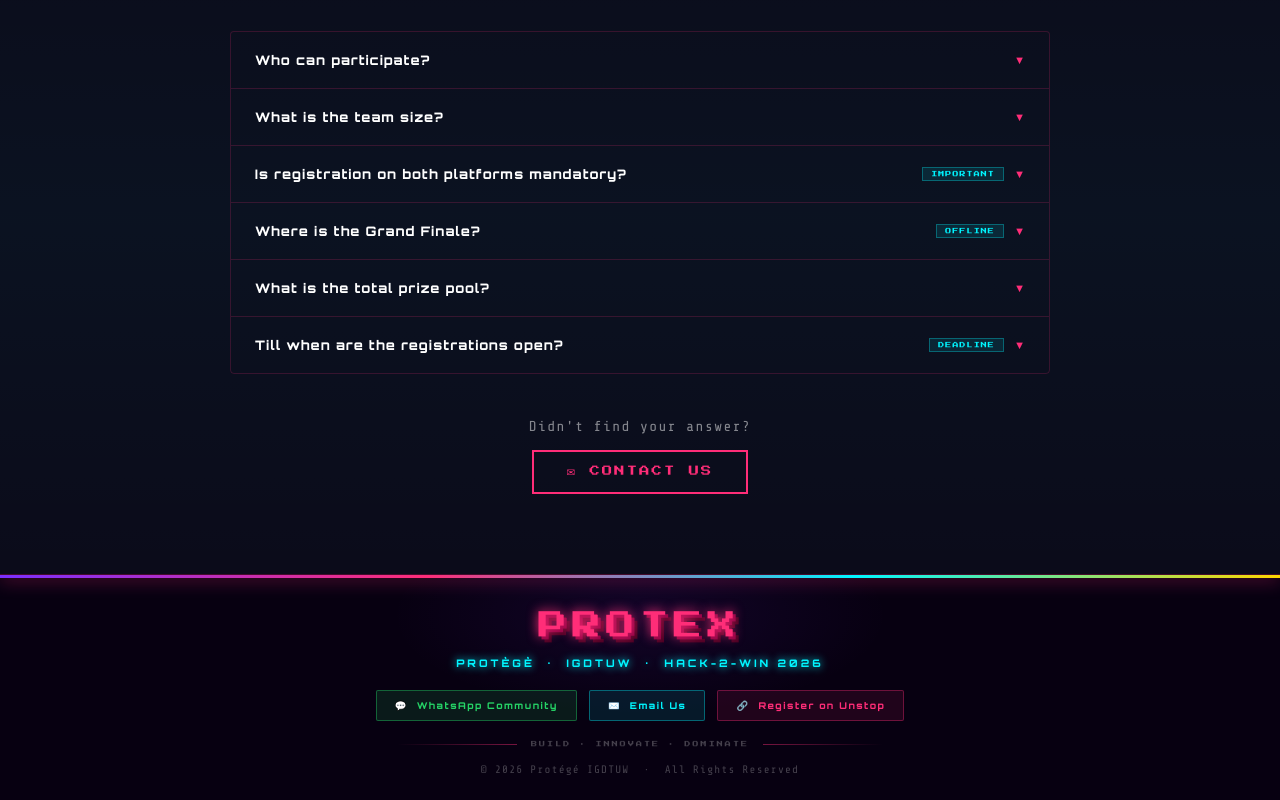
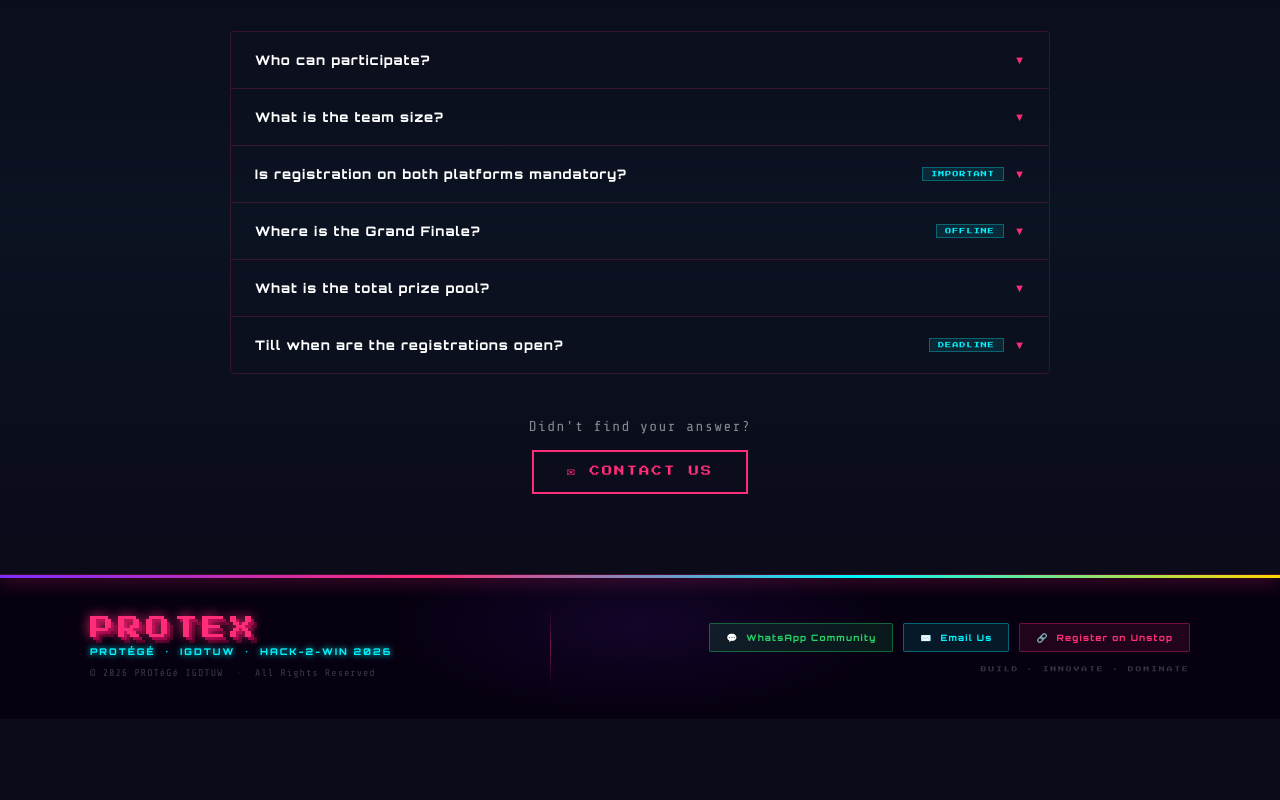
Before and after one commit to Ann3e/PROTEX-HACKATHON, a React app: page / in a window 1280 px wide. Shown: the part 2964-3764 px from the top of the page. After the commit the page ends 3683 px from the top, so only its background shows below. Built offline with nearby package versions, Linux system fonts and the light colour scheme; the HTML template or start-up script is replaced by a standard one.

Commit message:
split footer into left-right layout

```diff
--- a/src/sections/Footer/Footer.css
+++ b/src/sections/Footer/Footer.css
@@ -5,7 +5,6 @@
   background: rgba(8, 0, 18, 0.97);
   border-top: 1px solid rgba(255, 45, 120, 0.25);
   overflow: hidden;
-  text-align: center;
 }
 
 /* top rainbow accent bar */
@@ -20,69 +19,102 @@
 /* background orb */
 .ft-orb {
   position: absolute;
-  top: -60px; left: 50%;
+  top: -40px; left: 50%;
   transform: translateX(-50%);
-  width: 500px; height: 200px;
+  width: 500px; height: 180px;
   background: radial-gradient(ellipse at center, rgba(123, 47, 255, 0.1) 0%, transparent 70%);
   pointer-events: none;
 }
 
+/* ── Main row — left + right ── */
 .ft-inner {
   position: relative;
   z-index: 1;
   max-width: 1100px;
   margin: 0 auto;
-  padding: 36px 32px 24px;
+  padding: 32px 48px;
+  display: flex;
+  flex-direction: row;
+  align-items: center;
+  justify-content: space-between;
+  gap: 32px;
+}
+
+/* ── LEFT ── */
+.ft-left {
   display: flex;
   flex-direction: column;
-  align-items: center;
-  gap: 16px;
+  align-items: flex-start;
+  gap: 6px;
 }
 
-/* ── Logo ── */
 .ft-logo {
   font-family: 'Press Start 2P', monospace;
-  font-size: clamp(1.2rem, 3vw, 1.8rem);
+  font-size: clamp(1rem, 2.5vw, 1.5rem);
   color: var(--pink);
   text-shadow:
     0 0 12px var(--pink),
     3px 3px 0 #8b0042,
     6px 6px 0 #4a0022;
-  letter-spacing: 5px;
+  letter-spacing: 4px;
 }
 
 .ft-org {
   font-family: 'Orbitron', sans-serif;
-  font-size: 0.65rem;
+  font-size: 0.58rem;
   font-weight: 700;
   color: var(--cyan);
-  letter-spacing: 3px;
-  text-shadow: 0 0 8px var(--cyan);
+  letter-spacing: 2px;
+  text-shadow: 0 0 6px var(--cyan);
 }
 
-/* ── CTA buttons ── */
+.ft-copy {
+  font-family: 'Share Tech Mono', monospace;
+  font-size: 0.62rem;
+  color: rgba(255, 255, 255, 0.22);
+  letter-spacing: 1px;
+  margin: 4px 0 0;
+}
+
+/* ── Vertical divider ── */
+.ft-vdivider {
+  width: 1px;
+  height: 80px;
+  background: linear-gradient(180deg, transparent, rgba(255, 45, 120, 0.4), transparent);
+  flex-shrink: 0;
+}
+
+/* ── RIGHT ── */
+.ft-right {
+  display: flex;
+  flex-direction: column;
+  align-items: flex-end;
+  gap: 14px;
+}
+
+/* CTA buttons */
 .ft-ctas {
   display: flex;
   flex-wrap: wrap;
-  justify-content: center;
-  gap: 12px;
-  margin: 4px 0;
+  justify-content: flex-end;
+  gap: 10px;
 }
 
 .ft-btn {
   display: inline-flex;
   align-items: center;
-  gap: 8px;
+  gap: 7px;
   font-family: 'Orbitron', sans-serif;
-  font-size: 0.58rem;
+  font-size: 0.55rem;
   font-weight: 700;
-  letter-spacing: 1.5px;
-  padding: 9px 18px;
+  letter-spacing: 1.2px;
+  padding: 8px 16px;
   text-decoration: none;
   border-radius: 2px;
   position: relative;
   overflow: hidden;
   transition: transform 0.18s, box-shadow 0.18s;
+  white-space: nowrap;
 }
 .ft-btn::before {
   content: '';
@@ -99,62 +131,44 @@
   border: 1px solid rgba(37, 211, 102, 0.4);
   color: #25d366;
 }
-.ft-btn--wa:hover { box-shadow: 0 0 20px rgba(37, 211, 102, 0.3); }
+.ft-btn--wa:hover { box-shadow: 0 0 16px rgba(37, 211, 102, 0.3); }
 
 .ft-btn--mail {
   background: rgba(0, 245, 255, 0.1);
   border: 1px solid rgba(0, 245, 255, 0.35);
   color: var(--cyan);
 }
-.ft-btn--mail:hover { box-shadow: 0 0 20px rgba(0, 245, 255, 0.25); }
+.ft-btn--mail:hover { box-shadow: 0 0 16px rgba(0, 245, 255, 0.25); }
 
 .ft-btn--register {
   background: rgba(255, 45, 120, 0.1);
   border: 1px solid rgba(255, 45, 120, 0.35);
   color: var(--pink);
 }
-.ft-btn--register:hover { box-shadow: 0 0 20px rgba(255, 45, 120, 0.25); }
+.ft-btn--register:hover { box-shadow: 0 0 16px rgba(255, 45, 120, 0.25); }
 
-/* ── Divider ── */
-.ft-divider {
-  display: flex;
-  align-items: center;
-  justify-content: center;
-  gap: 14px;
-  width: 100%;
-}
-
-.ft-divider-line {
-  flex: 1;
-  max-width: 120px;
-  height: 1px;
-  background: linear-gradient(90deg, transparent, rgba(255, 45, 120, 0.45));
-}
-.ft-divider-line--right {
-  background: linear-gradient(90deg, rgba(255, 45, 120, 0.45), transparent);
-}
-
-.ft-divider-label {
+/* tagline */
+.ft-tagline {
   font-family: 'Press Start 2P', monospace;
-  font-size: 0.38rem;
-  color: rgba(255, 255, 255, 0.25);
+  font-size: 0.36rem;
+  color: rgba(255, 255, 255, 0.2);
   letter-spacing: 2px;
-  white-space: nowrap;
-}
-
-/* ── Copyright ── */
-.ft-copy {
-  font-family: 'Share Tech Mono', monospace;
-  font-size: 0.68rem;
-  color: rgba(255, 255, 255, 0.25);
-  letter-spacing: 1.2px;
   margin: 0;
 }
 
-/* ── Responsive ── */
-@media (max-width: 640px) {
-  .ft-inner { padding: 28px 20px 20px; gap: 14px; }
-  .ft-logo { font-size: 1.2rem; letter-spacing: 3px; }
-  .ft-ctas { gap: 8px; }
-  .ft-btn { font-size: 0.52rem; padding: 8px 12px; }
+/* ── Responsive — stack on mobile ── */
+@media (max-width: 700px) {
+  .ft-inner {
+    flex-direction: column;
+    align-items: center;
+    padding: 28px 24px;
+    text-align: center;
+  }
+  .ft-left { align-items: center; }
+  .ft-right { align-items: center; }
+  .ft-ctas { justify-content: center; }
+  .ft-vdivider {
+    width: 80px; height: 1px;
+    background: linear-gradient(90deg, transparent, rgba(255, 45, 120, 0.4), transparent);
+  }
 }
--- a/src/sections/Footer/Footer.jsx
+++ b/src/sections/Footer/Footer.jsx
@@ -8,11 +8,18 @@ export default function Footer() {
 
       <div className="ft-inner">
 
-        {/* logo + org */}
+        {/* LEFT — logo + org + copyright */}
+        <div className="ft-left">
           <div className="ft-logo">PROTEX</div>
-        <div className="ft-org">PROTÈGÈ &nbsp;·&nbsp; IGDTUW &nbsp;·&nbsp; HACK-2-WIN 2026</div>
+          <div className="ft-org">PROTÉGÉ &nbsp;·&nbsp; IGDTUW &nbsp;·&nbsp; HACK-2-WIN 2026</div>
+          <p className="ft-copy">© 2026 PROTéGé IGDTUW &nbsp;·&nbsp; All Rights Reserved</p>
+        </div>
 
-        {/* CTA buttons */}
+        {/* divider */}
+        <div className="ft-vdivider" />
+
+        {/* RIGHT — CTA buttons + tagline */}
+        <div className="ft-right">
           <div className="ft-ctas">
             <a
               href="https://chat.whatsapp.com/Cvr8viZPHOr6b8QRw8Wuvq"
@@ -37,18 +44,8 @@ export default function Footer() {
               🔗&nbsp; Register on Unstop
             </a>
           </div>
-
-        {/* divider */}
-        <div className="ft-divider">
-          <div className="ft-divider-line" />
-          <span className="ft-divider-label">BUILD · INNOVATE · DOMINATE</span>
-          <div className="ft-divider-line ft-divider-line--right" />
+          <p className="ft-tagline">BUILD · INNOVATE · DOMINATE</p>
         </div>
-
-        {/* copyright */}
-        <p className="ft-copy">
-          © 2026 Protégé IGDTUW &nbsp;·&nbsp; All Rights Reserved
-        </p>
 
       </div>
     </footer>
```
Lines whose indentation alone changed are shown as unchanged.
